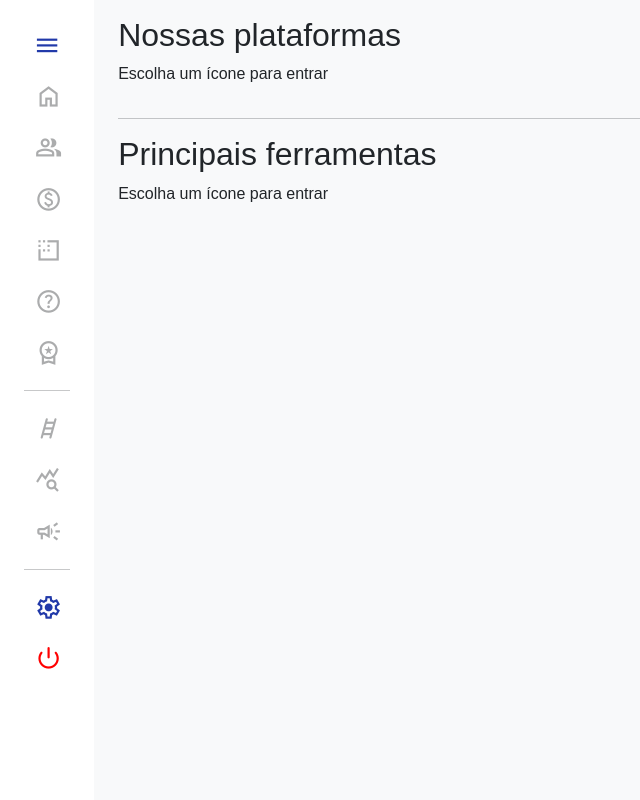
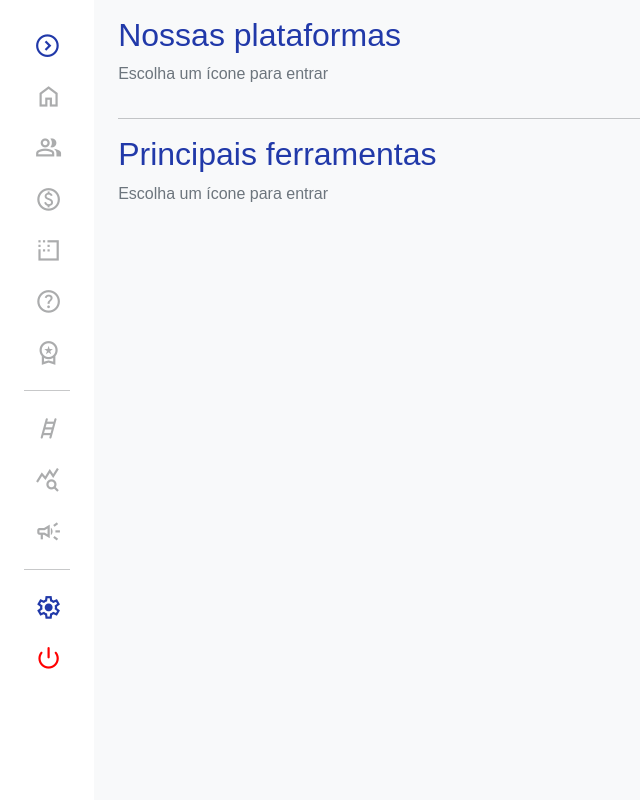
Before and after one commit to endorphins-jpg/inci, a Django app: template templates/hub.html in a window 1280 px wide. Shown: the part 111-911 px from the top of the page, without its empty margins (0-640 px from the left). Run offline with Django 5.2, Linux system fonts and the light colour scheme; the template is opened without the code that fills it, so the values that code supplies are empty; some web fonts are replaced.

Commit message:
sidebar logo, rota pro hub

```diff
--- a/App/urls.py
+++ b/App/urls.py
@@ -4,6 +4,9 @@ from . import views
 
 urlpatterns = [
     path('', views.index, name = 'index'),
+    path('hub/', views.hub, name = 'hub'),
+
+
     path('login/', views.login_view, name = 'login'),
     path('logout/', views.logout_view, name = 'logout'),
 
--- a/App/views.py
+++ b/App/views.py
@@ -6,12 +6,14 @@ from django.contrib.auth.forms import AuthenticationForm
 from django.contrib.auth import login, logout
 from django.shortcuts import render, get_object_or_404
 from django.views.decorators.csrf import csrf_exempt
+from django.contrib.auth.decorators import login_required
 
 def index(request):
-    if request.user.is_authenticated:
-        return render(request, 'hub.html')
-    else:
-        return render(request, 'index.html')
+    return render(request, 'index.html')
+
+@login_required
+def hub(request):
+    return render(request, 'hub.html')
 
 def login_view(request):
     if request.method == 'POST':
@@ -19,7 +21,7 @@ def login_view(request):
         if form.is_valid():
             user = form.get_user()
             login(request, user)
-            return HttpResponseRedirect('/')
+            return HttpResponseRedirect('/hub/')
     else:
         form = AuthenticationForm()
     return render(request, 'login.html', {'form': form})
--- a/assets/css/hub.css
+++ b/assets/css/hub.css
@@ -3,13 +3,13 @@ body{
 }
 
 .card-logo{
-    max-height: 100px;
+    max-height: 75px;
     object-fit: contain
 }
 
 .card{
     max-width: 350px;
-    height: 250px;
+    height: 235px;
 }
 
 .card-subtitle{
@@ -33,3 +33,7 @@ body{
 .main{
     transition: all 0.35s ease-in-out;
 }
+
+h2{
+    color: var(--inci-blue-700);
+}
--- a/assets/css/sidebar.css
+++ b/assets/css/sidebar.css
@@ -24,7 +24,12 @@ li{
     background-color: transparent;
     cursor: pointer;
     border: none;
-    padding: 0.5rem
+    padding: 0.5rem;
+    transform: rotate(-90deg);
+}
+
+.rotate{
+    transform: rotate(90deg) !important;
 }
 
 #toggle-btn i{
--- a/assets/js/sidebar.js
+++ b/assets/js/sidebar.js
@@ -3,4 +3,5 @@
 
 onClick('#toggle-btn', function () {
     $('#sidebar').toggleClass('expand')
+    $(this).toggleClass('rotate')
 })
--- a/templates/components/sidebar.html
+++ b/templates/components/sidebar.html
@@ -10,7 +10,7 @@
     <aside id="sidebar" class="p-4">
         <div class="d-flex justify-content-center">
             <button id="toggle-btn">
-                <i class="material-symbols-outlined">menu</i>
+                <i class="material-symbols-outlined">expand_circle_down</i>
             </button>
         </div>
         <ul class='sidebar-nav'>
--- a/templates/hub.html
+++ b/templates/hub.html
@@ -8,16 +8,16 @@
     <script defer type="text/javascript" src="{% static 'js/user_access.js' %}"></script>
     <link rel="stylesheet" href="{% static 'css/hub.css' %}">
 </head>
-<body>
+<body'>
     {% include "components/navbar.html" %}
 
-    <div class="d-flex flex-row h-100">
+    <div class="d-flex flex-row" style='height: 100vh'>
         {% include "components/sidebar.html" %}
 
-        <div class='main col col-10 container-flex px-4'>
+        <div class='main col container-flex px-4'>
             <div class='pf-cont mt-3'>
                 <h2>Nossas plataformas</h2>
-                <p>Escolha um ícone para entrar</p>
+                <p class='text-secondary'>Escolha um ícone para entrar</p>
                 <div id='plataformas-ls' class='row mt-3 d-flex row-cols-2 row-cols-lg-4'>
                 </div>
             </div>
@@ -26,7 +26,7 @@
 
             <div class='pf-cont mt-3'>
                 <h2>Principais ferramentas</h2>
-                <p>Escolha um ícone para entrar</p>
+                <p class='text-secondary'>Escolha um ícone para entrar</p>
                 <div id='ferramentas-ls' class='row mt-3 d-flex row-cols-2 row-cols-lg-4'>
                 </div>
             </div>
```
